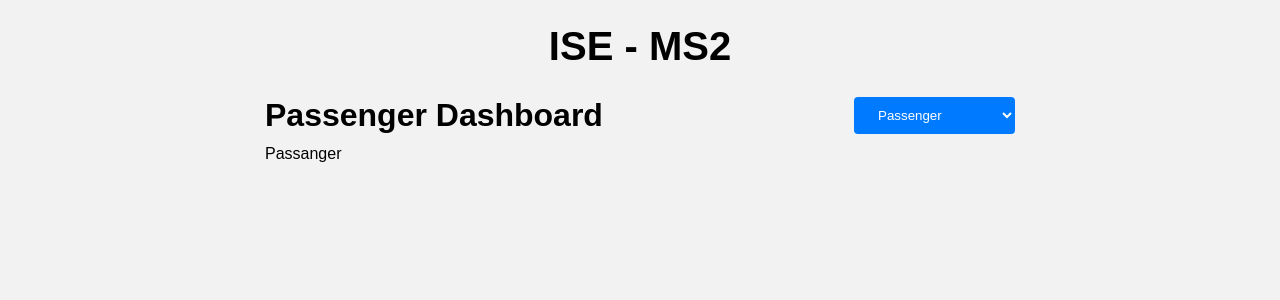
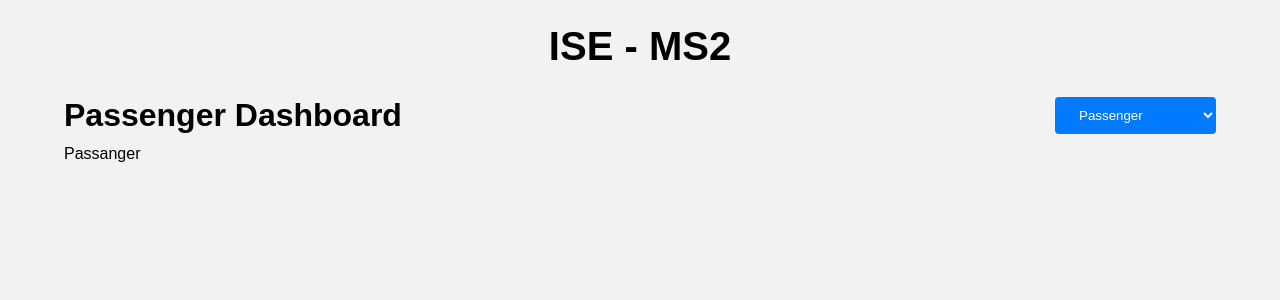
Before and after one commit to leloxo/ISE_MS2, a React (Create React App) app in the folder frontend/: page / in a window 1280 px wide. Shown: the top 300 px of the page. Built offline with nearby package versions, Linux system fonts and the light colour scheme.

Commit message:
Update app styling

```diff
--- a/frontend/src/app.module.scss
+++ b/frontend/src/app.module.scss
@@ -1,7 +1,7 @@
 @use './styles/colors' as *;
 
 .appContentWrapper {
-    max-width: 750px;
+    // max-width: 750px;
     width: 100%;
     margin: 0 auto;
 }
```
